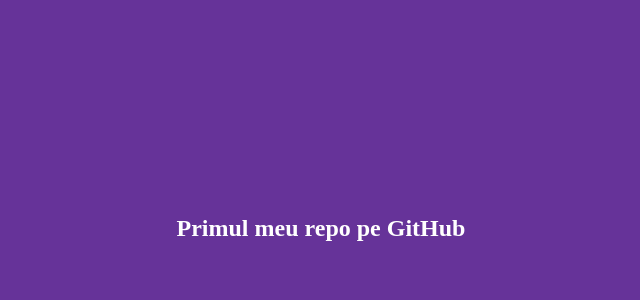
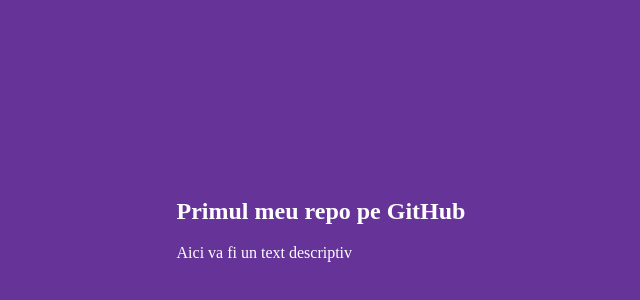
Before and after one commit to Otrava1/demo-git-hub, a plain HTML site: page index.html in a window 1280 px wide. Shown: the part 180-480 px from the top of the page, without its empty margins (319-959 px from the left). Drawn offline with Linux system fonts and the light colour scheme.

Commit message:
Update index.html

```diff
--- a/index.html
+++ b/index.html
@@ -9,6 +9,7 @@
 <body>
     <div class="content">
         <h2>Primul meu repo pe GitHub</h2>
+        <p>Aici va fi un text descriptiv</p>
     </div>
 </body>
 </html>
```
